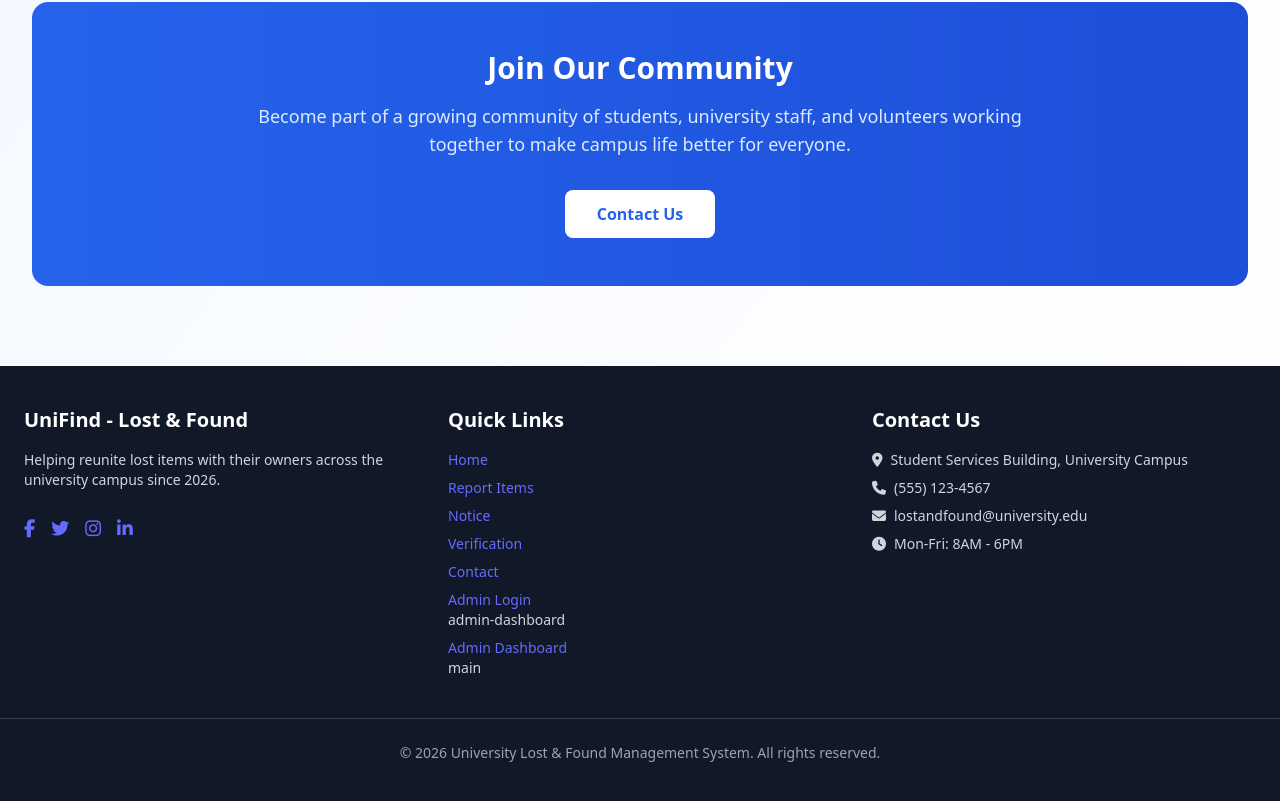
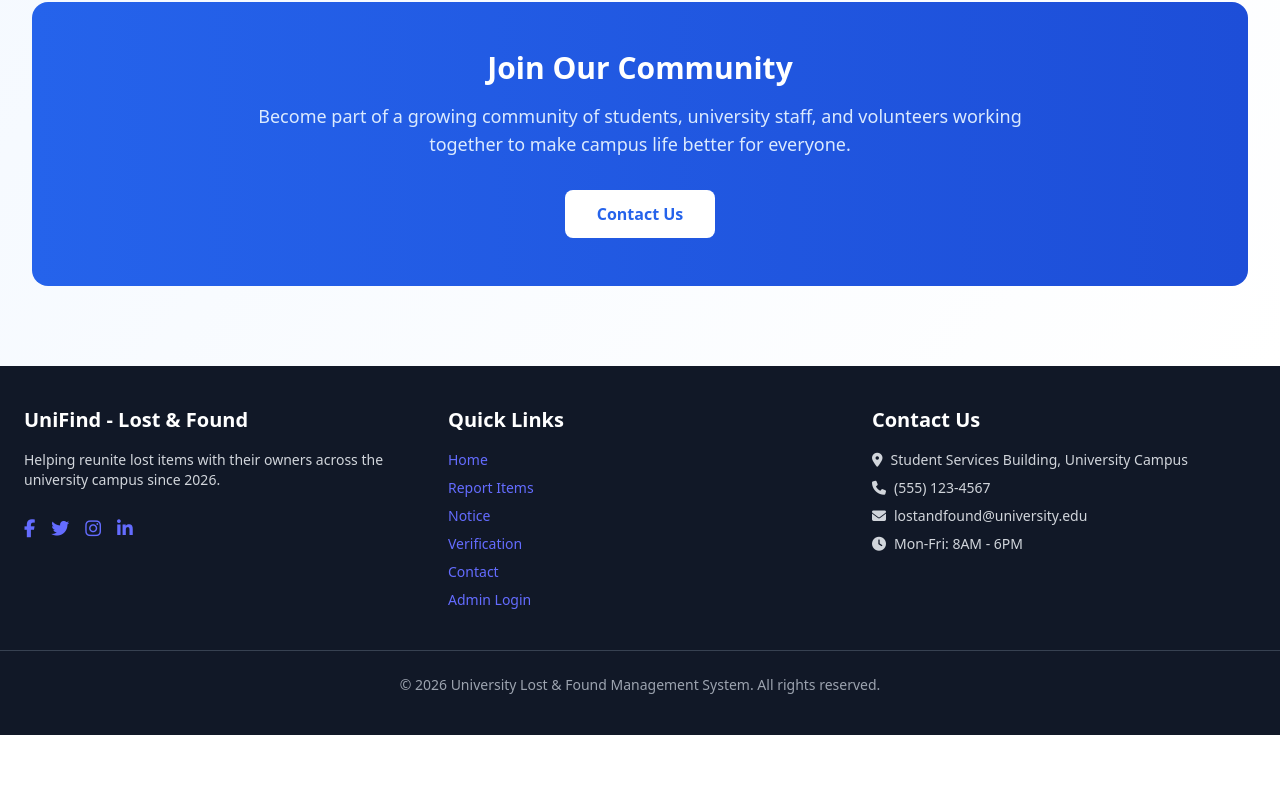
Before and after one commit to Maleena11/Lost-and-Found, a React (Vite) app: page / in a window 1280 px wide. Shown: the part 4612-5413 px from the top of the page. After the commit the page ends 5347 px from the top, so only its background shows below. Built offline with nearby package versions, Linux system fonts and the light colour scheme; what @react-pdf/renderer would draw is missing.

Commit message:
The footer has been changed

```diff
--- a/src/shared/components/Footer.jsx
+++ b/src/shared/components/Footer.jsx
@@ -52,12 +52,10 @@ export default function Footer() {
             <li>
               <Link to="/admin/login" className="hover:text-amber-400 transition">Admin Login</Link>
             </li>
- admin-dashboard
 
-            <li>
-              <Link to="/admin/dashboard" className="hover:text-amber-400 transition">Admin Dashboard</Link>
-            </li>
-main
+
+
+
           </ul>
         </div>
 
--- a/src/subsystems/admin/pages/Dashboard.jsx
+++ b/src/subsystems/admin/pages/Dashboard.jsx
@@ -807,10 +807,15 @@ export default function Dashboard() {
           const total = items.length;
 
           // 1. Top Reported Locations (from existing `location` text field)
+          const normalizeLocation = (loc) => {
+            const l = loc.trim().toLowerCase();
+            if (l.includes('canteen') || l.includes('cafeteria')) return 'canteen';
+            return l;
+          };
           const locMap = {};
           items.forEach(item => {
             if (item.location) {
-              const key = item.location.trim().toLowerCase();
+              const key = normalizeLocation(item.location);
               locMap[key] = (locMap[key] || 0) + 1;
             }
           });
```
